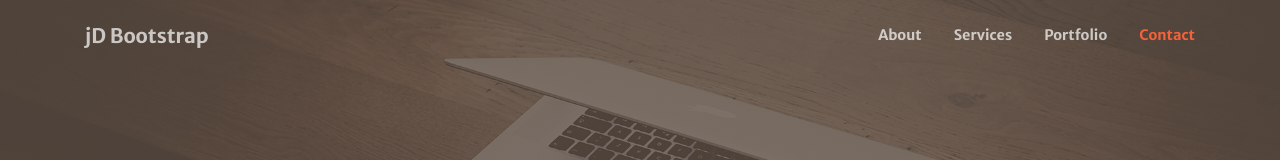
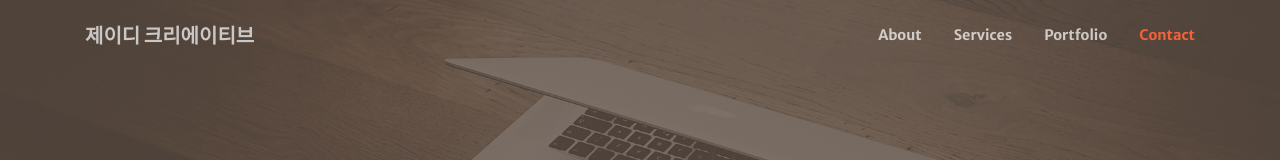
Before and after one commit to hosksk/jd-creative, a plain HTML site: page index.html in a window 1280 px wide. Shown: the top 160 px of the page. Drawn offline with nearby package versions, Linux system fonts and the light colour scheme.

Commit message:
Update index.html

```diff
--- a/index.html
+++ b/index.html
@@ -22,7 +22,7 @@
         <!-- Navigation-->
         <nav class="navbar navbar-expand-lg navbar-light fixed-top py-3" id="mainNav">
             <div class="container">
-                <a class="navbar-brand js-scroll-trigger" href="#page-top">jD Bootstrap</a>
+                <a class="navbar-brand js-scroll-trigger" href="#page-top">제이디 크리에이티브</a>
                 <button class="navbar-toggler navbar-toggler-right" type="button" data-toggle="collapse" data-target="#navbarResponsive" aria-controls="navbarResponsive" aria-expanded="false" aria-label="Toggle navigation"><span class="navbar-toggler-icon"></span></button>
                 <div class="collapse navbar-collapse" id="navbarResponsive">
                     <ul class="navbar-nav ml-auto my-2 my-lg-0">
```
